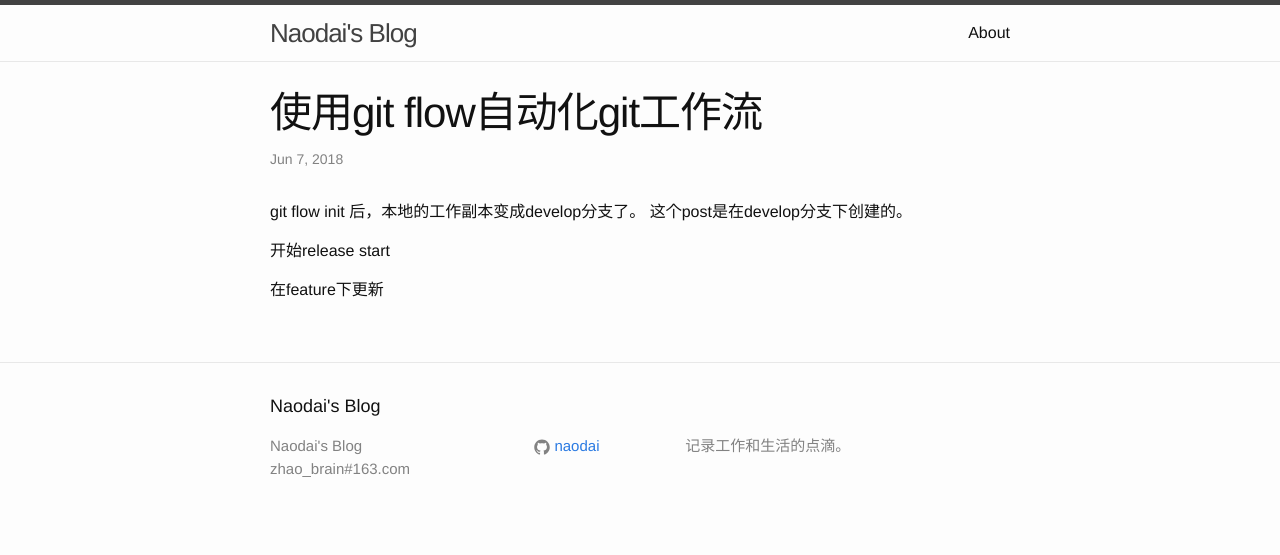
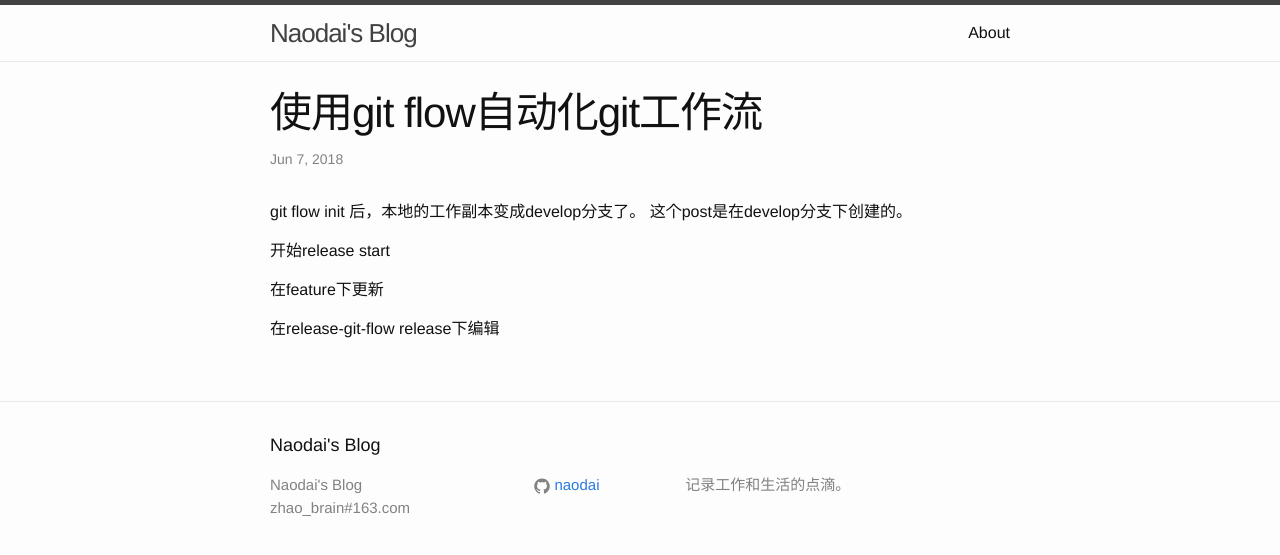
Before and after one commit to naodai/naodai.github.io, a Jekyll site: the page built from _posts/2018-06-07-use-git-flow.markdown, in a window 1280 px wide. Shown: the top 555 px of the page. Built offline with Jekyll 4.4.1, drawn with Linux system fonts in a browser that asks for light colours.

Commit message:
release update

```diff
--- a/_posts/2018-06-07-use-git-flow.markdown
+++ b/_posts/2018-06-07-use-git-flow.markdown
@@ -10,3 +10,5 @@ git flow init 后，本地的工作副本变成develop分支了。
 开始release start
 
 在feature下更新
+
+在release-git-flow release下编辑
```
